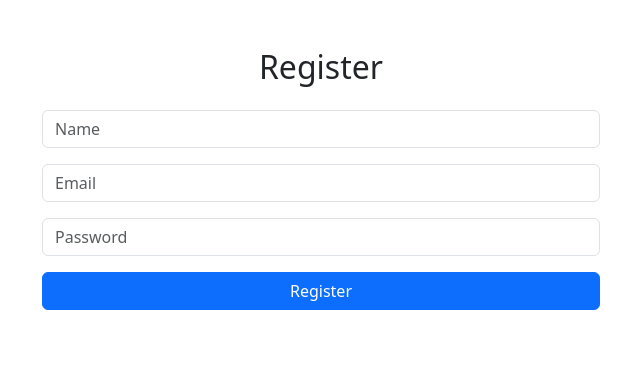
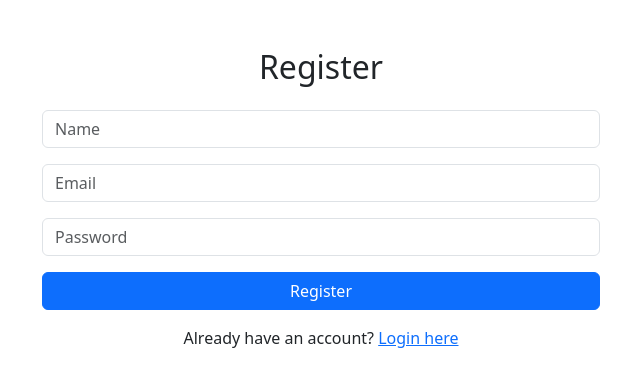
Before and after one commit to SMohan1998/password-reset, a React (Vite) app in the folder frontend-react/: page / in a window 1280 px wide. Shown: the top 386 px of the page, without its empty margins (319-959 px from the left). Built offline with nearby package versions, Linux system fonts and the light colour scheme; no server answers.

Commit message:
Updated Register Page with Login Navigate Link for Users who already have an account

```diff
--- a/frontend-react/src/components/register.jsx
+++ b/frontend-react/src/components/register.jsx
@@ -1,5 +1,6 @@
 import React, { useState } from "react";
 import { useNavigate } from "react-router-dom";
+import { Link } from "react-router-dom";
 
 function Register() {
   const [name, setName] = useState("");
@@ -62,6 +63,9 @@ function Register() {
           className="form-control mb-3"
         />
         <button className="btn btn-primary w-100">Register</button>
+        <p className="text-center mt-3">
+          Already have an account? <Link to="/login">Login here</Link>
+        </p>
       </form>
       {message && <p className="text-center mt-3">{message}</p>}
     </div>
```
